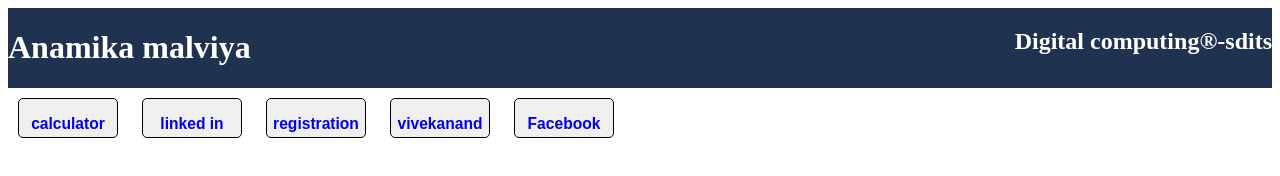
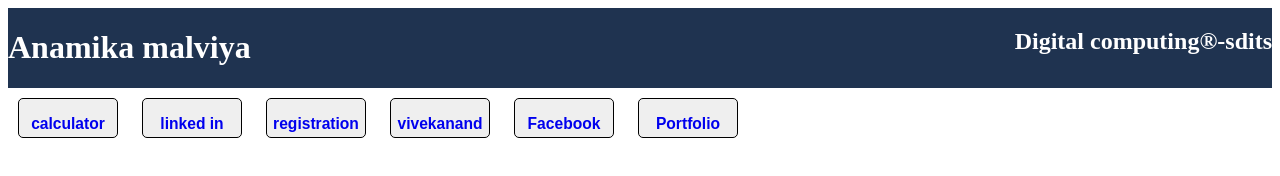
Before and after one commit to Anamikamalviya131/digital-computing, a plain HTML site: page index.html in a window 1280 px wide. Drawn offline with Linux system fonts and the light colour scheme.

Commit message:
Add files via upload

```diff
--- a/index.html
+++ b/index.html
@@ -52,6 +52,13 @@
         <button><a href="facebook.html"><h3>Facebook</h3>
 
         </a></button>
+        <button><a href="portfolio.html"><h3>Portfolio</h3>
+
+        </a></button>
+
+
+
+
 
 
 
```
